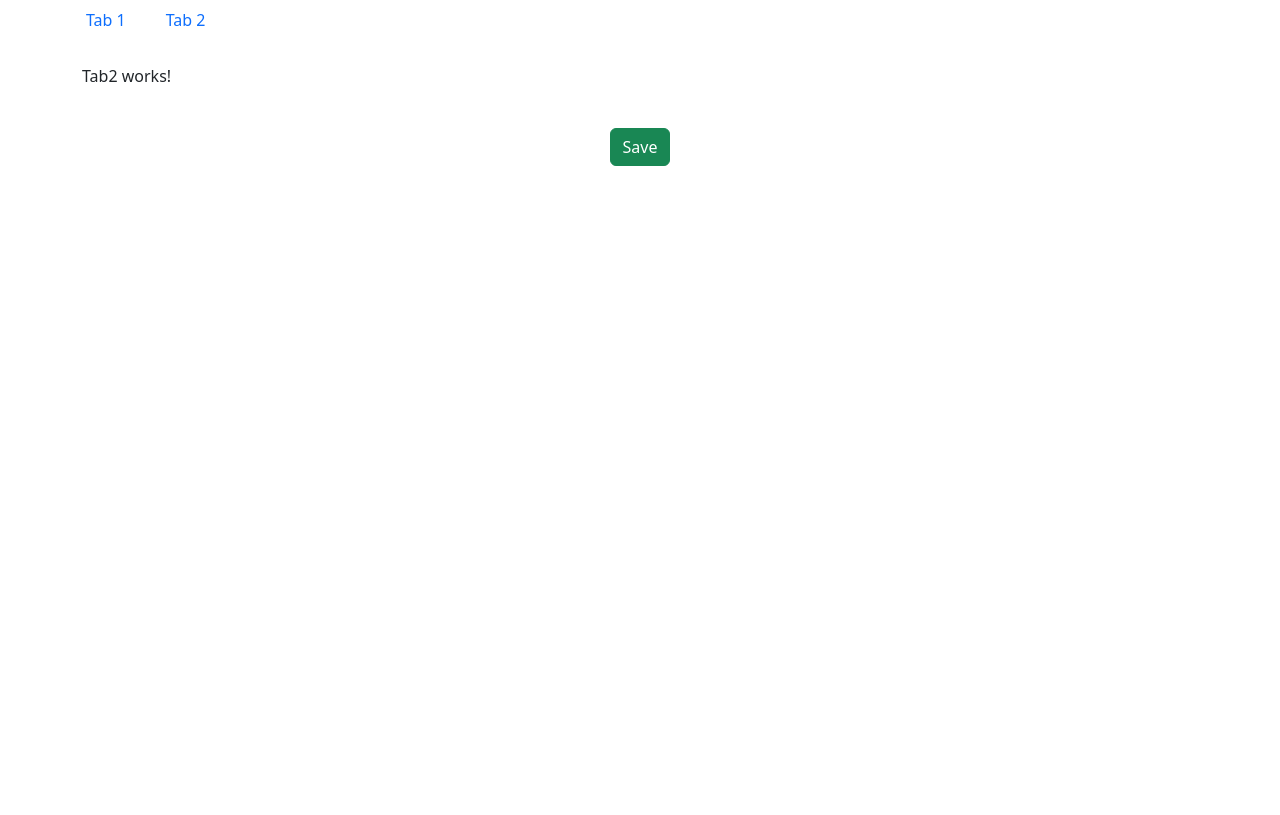
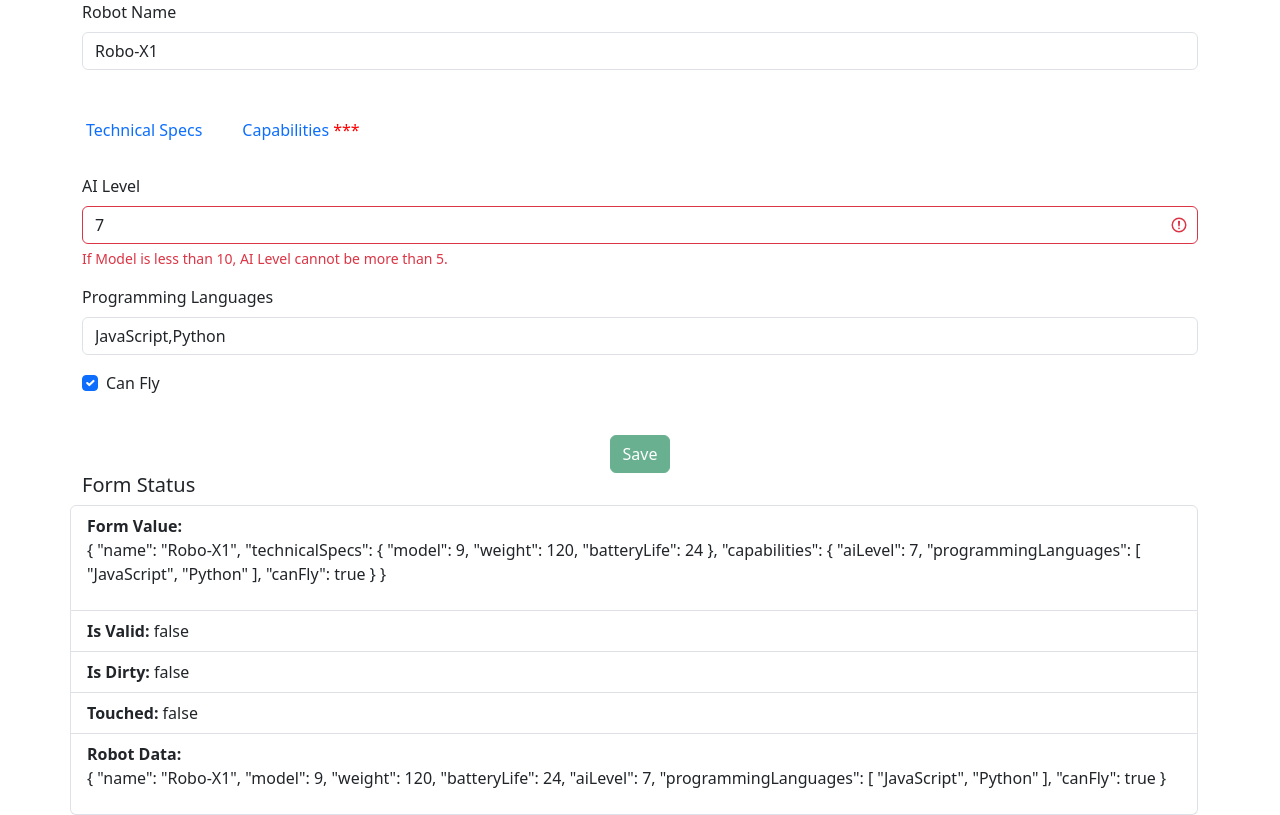
Before and after one commit to tbener/angular-forms-workshop, an Angular app: page /tab2 in a window 1280 px wide. Built offline with nearby package versions, Linux system fonts and the light colour scheme.

Commit message:
finished all

```diff
--- a/src/app/form/robot-form.service.ts
+++ b/src/app/form/robot-form.service.ts
@@ -1,5 +1,5 @@
 import { Injectable, signal } from '@angular/core';
-import { FormBuilder, FormGroup, ValidatorFn, Validators } from '@angular/forms';
+import { FormBuilder, FormGroup, Validators } from '@angular/forms';
 import { Robot } from '../models/robot.model';
 import { fakeRobotData } from '../models/robot.mock';
 import { modelToAiLevelValidator } from './validators/aiLevelValidator';
@@ -8,6 +8,7 @@ import { modelToAiLevelValidator } from './validators/aiLevelValidator';
     providedIn: 'root'
 })
 export class RobotFormService {
+
 
     private fb = new FormBuilder();
 
@@ -25,7 +26,11 @@ export class RobotFormService {
             programmingLanguages: [[''], Validators.required],
             canFly: [false]
         })
-    });
+    }, { validators: modelToAiLevelValidator() });
+
+    constructor() {
+        this.loadData();
+    }
 
     getForm() {
         return this.robotForm;
@@ -39,4 +44,44 @@ export class RobotFormService {
         return this.robotForm.controls.capabilities;
     }
 
+    loadData() {
+        const robotData = this.robotData();
+
+        this.robotForm.setValue({
+            name: robotData.name,
+            technicalSpecs: {
+                model: robotData.model,
+                weight: robotData.weight,
+                batteryLife: robotData.batteryLife
+            },
+            capabilities: {
+                aiLevel: robotData.aiLevel,
+                programmingLanguages: robotData.programmingLanguages,
+                canFly: robotData.canFly
+            }
+        });
+    }
+
+    saveData() {
+        if (this.robotForm.valid) {
+            const formValues = this.robotForm.value;
+
+            const robot: Robot = {
+                name: formValues.name!,
+                model: formValues.technicalSpecs?.model!,
+                weight: formValues.technicalSpecs?.weight!,
+                batteryLife: formValues.technicalSpecs?.batteryLife!,
+                aiLevel: formValues.capabilities?.aiLevel!,
+                programmingLanguages: formValues.capabilities?.programmingLanguages!,
+                canFly: formValues.capabilities?.canFly!
+            };
+
+            this.robotData.set(robot);
+        }
+    }
+
+    saveSubForm(form: FormGroup) {
+        this.robotData.update(robot => ({...robot, ...form.value}));
+    }
+
 }
--- a/src/app/models/robot.mock.ts
+++ b/src/app/models/robot.mock.ts
@@ -2,7 +2,7 @@ import { Robot } from "./robot.model";
 
 export const fakeRobotData: Robot = {
     name: 'Robo-X1',
-    model: 10,
+    model: 9,
     weight: 120,
     batteryLife: 24,
     aiLevel: 7,
--- a/src/app/tabs/tab1/tab1.component.html
+++ b/src/app/tabs/tab1/tab1.component.html
@@ -1 +1,30 @@
-<p>Tab1 works!</p>
+<form [formGroup]="form">
+    <div class="mb-3">
+        <label for="model" class="form-label">Model</label>
+        <input id="model" type="number" formControlName="model" class="form-control"
+            [class.is-invalid]="isInvalid('model')" />
+        <div class="invalid-feedback">
+            Model is required.
+        </div>
+    </div>
+
+    <div class="mb-3">
+        <label for="weight" class="form-label">Weight</label>
+        <input id="weight" type="number" formControlName="weight" class="form-control"
+            [class.is-invalid]="isInvalid('weight')" />
+        <div class="invalid-feedback">
+            Weight is required.
+        </div>
+    </div>
+
+    <div class="mb-3">
+        <label for="batteryLife" class="form-label">Battery Life</label>
+        <input id="batteryLife" type="number" formControlName="batteryLife" class="form-control"
+            [class.is-invalid]="isInvalid('batteryLife')" />
+        <div class="invalid-feedback">
+            Battery Life is required.
+        </div>
+    </div>
+
+    <button type="button" class="btn btn-primary" (click)="onSave()">Save technicalSpecs</button>
+</form>
--- a/src/app/tabs/tab1/tab1.component.ts
+++ b/src/app/tabs/tab1/tab1.component.ts
@@ -1,14 +1,25 @@
-import { Component } from '@angular/core';
+import { Component, inject } from '@angular/core';
 import { CommonModule } from '@angular/common';
+import { RobotFormService } from '../../form/robot-form.service';
+import { ReactiveFormsModule } from '@angular/forms';
 
 @Component({
   selector: 'app-tab1',
   standalone: true,
-  imports: [CommonModule],
+  imports: [CommonModule, ReactiveFormsModule],
   templateUrl: './tab1.component.html',
   styleUrl: './tab1.component.scss',
 })
 export class Tab1Component {
+  private robotFormService = inject(RobotFormService);
+  form = this.robotFormService.getTechnicalSpecsForm();
 
+  isInvalid(fieldName: string): boolean {
+    return this.form.get(fieldName)?.invalid && this.form.get(fieldName)?.touched || false;
+  }
+
+  onSave() {
+    this.robotFormService.saveSubForm(this.form);
+  }
 
 }
--- a/src/app/tabs/tab2/tab2.component.html
+++ b/src/app/tabs/tab2/tab2.component.html
@@ -1 +1,31 @@
-<p>Tab2 works!</p>
+<form [formGroup]="form" class="needs-validation" novalidate>
+    <div class="mb-3">
+        <label for="aiLevel" class="form-label">AI Level</label>
+        <input id="aiLevel" type="number" formControlName="aiLevel" class="form-control"
+            [class.is-invalid]="form.controls.aiLevel.invalid" />
+        @if (form.controls.aiLevel.hasError('required')) {
+        <div class="invalid-feedback">
+            AI Level is required.
+        </div>
+        }
+        @if (form.controls.aiLevel.hasError('aiLevelInvalid')) {
+        <div class="invalid-feedback">
+            If Model is less than 10, AI Level cannot be more than 5.
+        </div>
+        }
+    </div>
+
+    <div class="mb-3">
+        <label for="programmingLanguages" class="form-label">Programming Languages</label>
+        <input id="programmingLanguages" type="text" formControlName="programmingLanguages" class="form-control"
+            [class.is-invalid]="isInvalid('programmingLanguages')" />
+        <div *ngIf="isInvalid('programmingLanguages')" class="invalid-feedback">
+            At least one programming language is required.
+        </div>
+    </div>
+
+    <div class="mb-3 form-check">
+        <input id="canFly" type="checkbox" formControlName="canFly" class="form-check-input" />
+        <label for="canFly" class="form-check-label">Can Fly</label>
+    </div>
+</form>
--- a/src/app/tabs/tab2/tab2.component.ts
+++ b/src/app/tabs/tab2/tab2.component.ts
@@ -1,13 +1,20 @@
-import { Component } from '@angular/core';
+import { Component, inject } from '@angular/core';
 import { CommonModule } from '@angular/common';
+import { RobotFormService } from '../../form/robot-form.service';
+import { ReactiveFormsModule } from '@angular/forms';
 
 @Component({
   selector: 'app-tab2',
   standalone: true,
-  imports: [CommonModule],
+  imports: [CommonModule, ReactiveFormsModule],
   templateUrl: './tab2.component.html',
   styleUrl: './tab2.component.scss',
 })
 export class Tab2Component {
+  private robotFormService = inject(RobotFormService);
+  form = this.robotFormService.getCapabilitiesForm();
 
+  isInvalid(fieldName: string): boolean {
+    return this.form.get(fieldName)?.invalid && this.form.get(fieldName)?.touched || false;
+  }
 }
--- a/src/app/tabs/tabs-main/tabs-main.component.html
+++ b/src/app/tabs/tabs-main/tabs-main.component.html
@@ -1,9 +1,21 @@
 <div class="container">
     <div class="row">
+        <form [formGroup]="form" class="mb-4">
+            <div class="mb-3">
+                <label for="name" class="form-label">Robot Name</label>
+                <input id="name" formControlName="name" class="form-control" [class.is-invalid]="isInvalid('name')"
+                    placeholder="Enter robot name" />
+                <div class="invalid-feedback">
+                    Robot name is required.
+                </div>
+            </div>
+        </form>
 
         <nav class="nav mb-4">
-            <a routerLink="tab1" class="nav-link btn me-2">Tab 1</a>
-            <a routerLink="tab2" class="nav-link btn">Tab 2</a>
+            <a routerLink="tab1" class="nav-link btn me-2"
+                [class.has-errors]="form.controls.technicalSpecs.invalid">Technical Specs</a>
+            <a routerLink="tab2" class="nav-link btn"
+                [class.has-errors]="form.controls.capabilities.invalid">Capabilities</a>
         </nav>
 
         <div class="container mb-4">
@@ -11,8 +23,32 @@
         </div>
 
         <div class="d-flex justify-content-center">
-            <button type="button" class="btn btn-success" (click)="onSave()">Save</button>
+            <button type="button" class="btn btn-success" [disabled]="form.invalid" (click)="onSave()">Save</button>
         </div>
     </div>
 
+    <div class="row">
+        <h5>Form Status</h5>
+        <ul class="list-group">
+            <li class="list-group-item">
+                <b>Form Value:</b>
+                <p>{{ form.value | json }}</p>
+            </li>
+            <li class="list-group-item">
+                <b>Is Valid:</b> {{ form.valid }}
+            </li>
+            <li class="list-group-item">
+                <b>Is Dirty:</b> {{ form.dirty }}
+            </li>
+            <li class="list-group-item">
+                <b>Touched:</b> {{ form.touched }}
+            </li>
+
+            <li class="list-group-item">
+                <b>Robot Data:</b>
+                <p>{{ robot() | json }}</p>
+            </li>
+        </ul>
+    </div>
+
 </div>
--- a/src/app/tabs/tabs-main/tabs-main.component.ts
+++ b/src/app/tabs/tabs-main/tabs-main.component.ts
@@ -1,5 +1,5 @@
-import { ChangeDetectorRef, Component, inject } from '@angular/core';
-import { FormBuilder, FormGroup, ReactiveFormsModule } from '@angular/forms';
+import { ChangeDetectorRef, Component, inject, OnInit } from '@angular/core';
+import { FormBuilder, FormGroup, ReactiveFormsModule, Validators } from '@angular/forms';
 import { RouterLink, RouterOutlet } from '@angular/router';
 import { RobotFormService } from '../../form/robot-form.service';
 import { CommonModule } from '@angular/common';
@@ -13,14 +13,22 @@ import { takeUntilDestroyed } from '@angular/core/rxjs-interop';
   styleUrl: './tabs-main.component.scss',
 })
 export class TabsMainComponent {
-  // private cdr = inject(ChangeDetectorRef);
-  // fb = inject(FormBuilder);
+  private robotFormService = inject(RobotFormService);
+  private cdr = inject(ChangeDetectorRef);
 
-  // private robotFormService = inject(RobotFormService);
-  form!: FormGroup;
+  form = this.robotFormService.getForm();
+  robot = this.robotFormService.robotData;
+
+  constructor() {
+    this.form.controls.capabilities.statusChanges
+      .pipe(takeUntilDestroyed())
+      .subscribe(() => {
+        this.cdr.detectChanges();
+      })
+  }
 
   onSave() {
-    console.log('Saving form...');
+    this.robotFormService.saveData();
   }
 
   isInvalid(fieldName: string): boolean {
```
